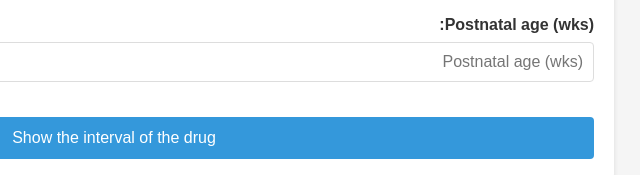
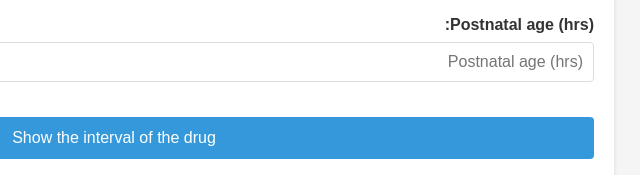
Before and after one commit to Ahmed-Shawat/NICU_doses, a plain HTML site: page index.html in a window 1280 px wide. Shown: the part 392-567 px from the top of the page, 526-1166 px from the left. Drawn offline with Linux system fonts and the light colour scheme.

Commit message:
Update index.html

```diff
--- a/index.html
+++ b/index.html
@@ -143,8 +143,8 @@
             </div>
 
             <div class="form-group">
-                <label for="postnatal">Postnatal age (wks):</label>
-                <input type="number" id="postnatal" min="0" placeholder="Postnatal age (wks)">
+                <label for="postnatal">Postnatal age (hrs):</label>
+                <input type="number" id="postnatal" min="0" placeholder="Postnatal age (hrs)">
             </div>
 
             <button onclick="calculateInterval()">Show the interval of the drug</button>
@@ -427,7 +427,7 @@
             }
 
             resultDiv.innerHTML = `
-                <h3>الفترة الزمنية الموصى بها لـ ${document.getElementById('drug').options[document.getElementById('drug').selectedIndex].text}</h3>
+                <h3>The drug interval for ${document.getElementById('drug').options[document.getElementById('drug').selectedIndex].text}</h3>
                 <p><strong>Gestational age:</strong> ${pma} أسابيع</p>
                 <p><strong>Postnatal age:</strong> ${postnatal} أيام</p>
                 <p><strong>Drug interval:</strong> ${interval}</p>
```
